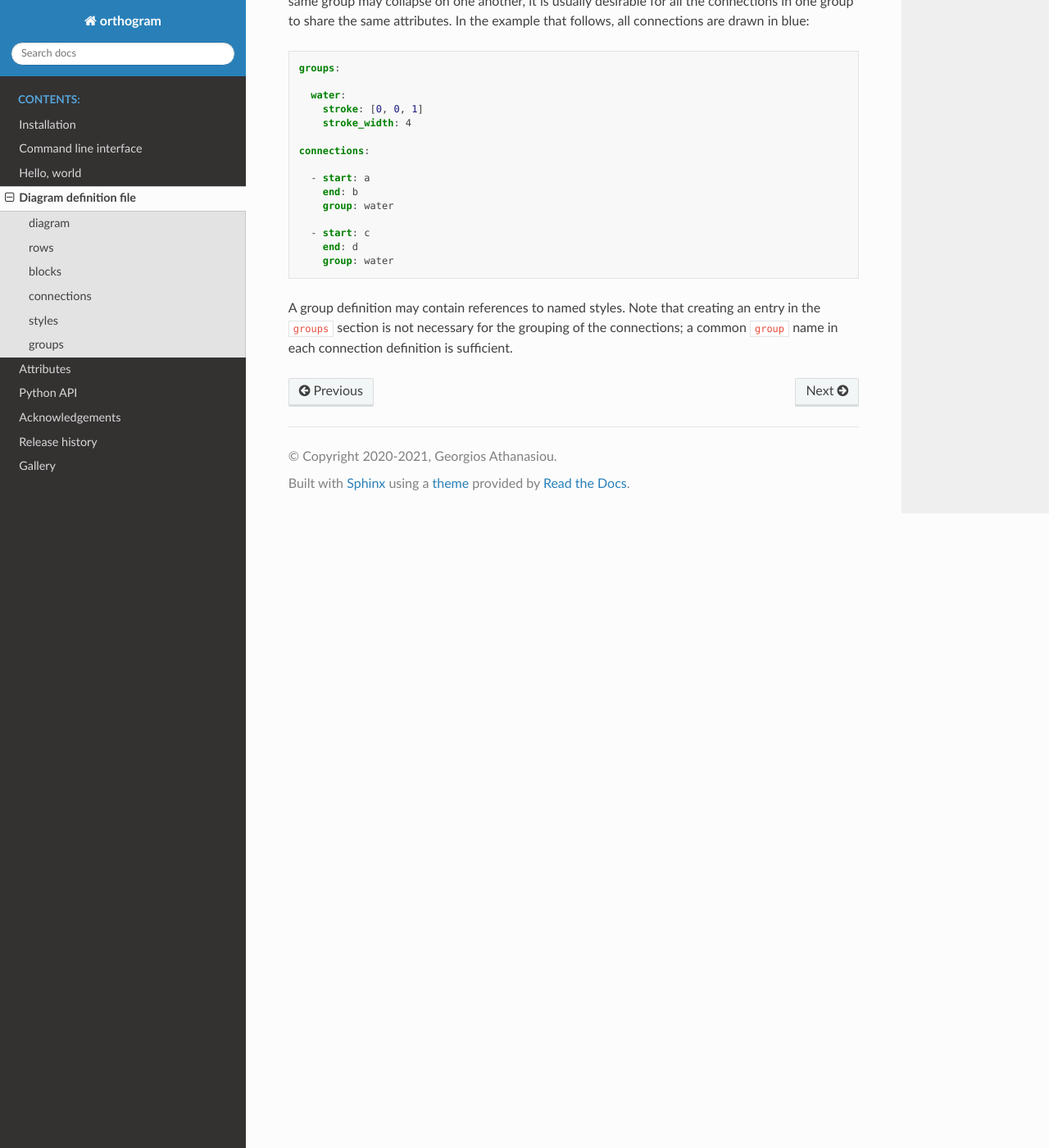
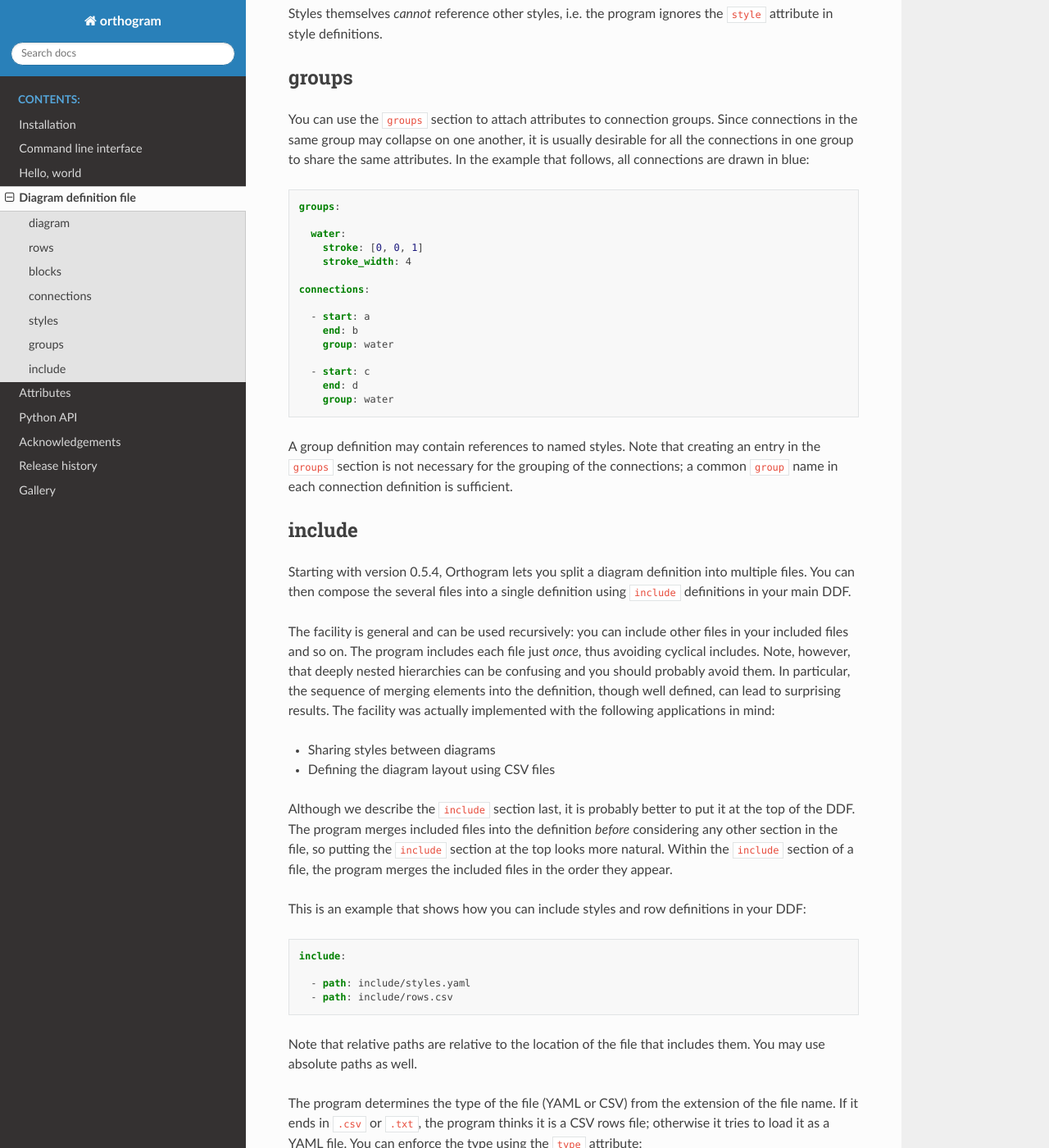
Before and after one commit to yorgath/orthogram, a Sphinx documentation site: the page built from docs/ddf.rst, in a window 1280 px wide and 1400 px high, scrolled down 5583 px. Shown: the whole window at 82% size. Built offline with Sphinx 7.4.7 and the Read the Docs theme 2.0.0, drawn with Linux system fonts in a browser that asks for light colours; some of the changed text lies outside the part shown.

Commit message:
Update documentation

```diff
--- a/docs/ddf.rst
+++ b/docs/ddf.rst
@@ -12,6 +12,7 @@ keys, each one containing a different category of definitions:
 * ``connections``
 * ``styles``
 * ``groups``
+* ``include``
 
 diagram
 -------
@@ -96,6 +97,16 @@ the same number of cells, which is the length of the longest row in
 the definition.  You do not have to worry about it, though; the
 program will pad shorter rows with anonymous cells, until all rows
 have the same length.
+
+Of course, using a text editor to manipulate the layout of the diagram
+can quickly become cumbersome, especially when the diagram grows
+large.  To counter this, Orthogram provides the option to define the
+rows of the diagram in a separate CSV file.  Maintaining a CSV file is
+quite easy using a spreadsheet program, like `LibreOffice Calc`_.
+Please read the chapter on the :ref:`include` section to find out how
+you can add a reference to an external CSV file in your DDF.
+
+.. _LibreOffice Calc: https://www.libreoffice.org/
 
 blocks
 ------
@@ -329,3 +340,74 @@ A group definition may contain references to named styles.  Note that
 creating an entry in the ``groups`` section is not necessary for the
 grouping of the connections; a common ``group`` name in each
 connection definition is sufficient.
+
+include
+-------
+
+Starting with version 0.5.4, Orthogram lets you split a diagram
+definition into multiple files.  You can then compose the several
+files into a single definition using ``include`` definitions in your
+main DDF.
+
+The facility is general and can be used recursively: you can include
+other files in your included files and so on.  The program includes
+each file just *once*, thus avoiding cyclical includes.  Note,
+however, that deeply nested hierarchies can be confusing and you
+should probably avoid them.  In particular, the sequence of merging
+elements into the definition, though well defined, can lead to
+surprising results.  The facility was actually implemented with the
+following applications in mind:
+
+* Sharing styles between diagrams
+* Defining the diagram layout using CSV files
+
+Although we describe the ``include`` section last, it is probably
+better to put it at the top of the DDF.  The program merges included
+files into the definition *before* considering any other section in
+the file, so putting the ``include`` section at the top looks more
+natural.  Within the ``include`` section of a file, the program merges
+the included files in the order they appear.
+
+This is an example that shows how you can include styles and row
+definitions in your DDF:
+
+.. code-block:: yaml
+
+   include:
+
+     - path: include/styles.yaml
+     - path: include/rows.csv
+
+Note that relative paths are relative to the location of the file that
+includes them.  You may use absolute paths as well.
+
+The program determines the type of the file (YAML or CSV) from the
+extension of the file name.  If it ends in ``.csv`` or ``.txt``, the
+program thinks it is a CSV rows file; otherwise it tries to load it as
+a YAML file.  You can enforce the type using the ``type`` attribute:
+
+.. code-block:: yaml
+
+   include:
+
+     - path: styles.txt
+       type: yaml
+
+     - path: rows
+       type: csv
+
+The character that delimits the block names in the CSV file is the
+comma by default.  If you have a file with a different delimiter, you
+can declare it using the ``delimiter`` attribute.  In the following
+example, the row definitions file employs the tab character as the
+delimiter [#]_:
+
+.. code-block:: yaml
+
+   include:
+
+     - path: rows.txt
+       delimiter: "\t"
+
+.. [#] We should probably call this a *TSV* file, but people use the
+       term "CSV" for any such file, regardless of the delimiter.
```
Also changed, not shown: docs/acknowledge.rst (+4 -3 lines), docs/release.rst (+15 -0 lines).
